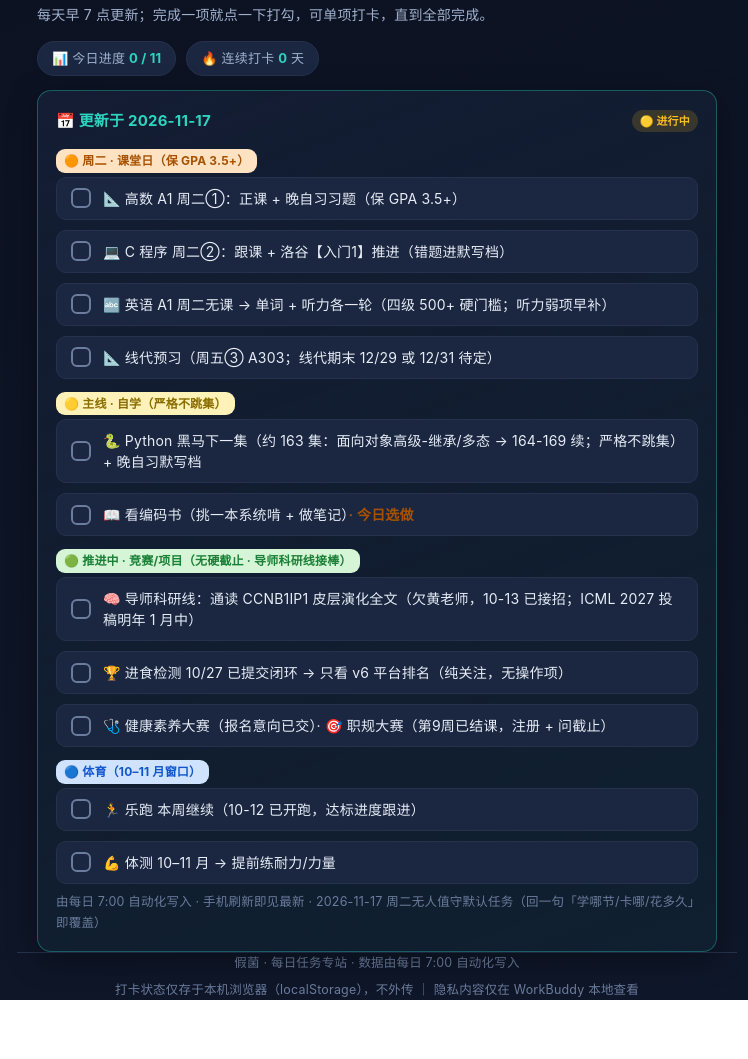
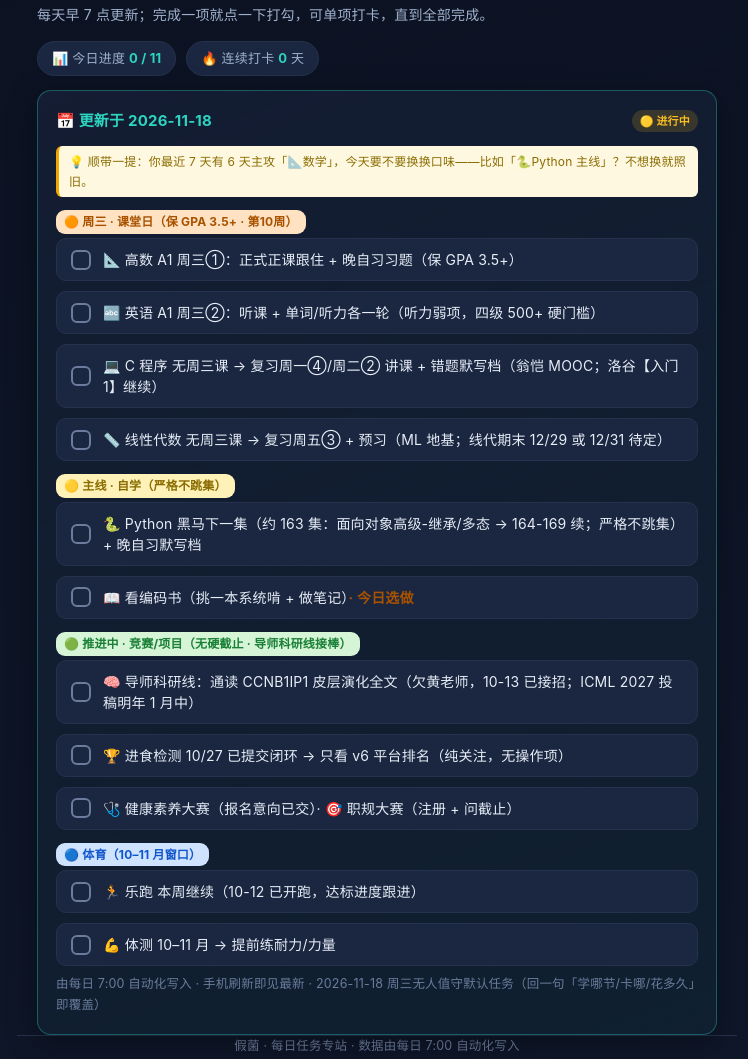
Before and after one commit to jiajun-huang2008/daily-task, a plain HTML site: page index.html in a window 1280 px wide. Shown: the part 245-1304 px from the top of the page, without its empty margins (263-1011 px from the left). Before the commit the page ends 1245 px from the top, so only its background shows below. Drawn offline with Linux system fonts and the light colour scheme.

Commit message:
auto: daily task 2026-11-18

```diff
--- a/index.html
+++ b/index.html
@@ -92,14 +92,16 @@
   <div id="dailyMeta" class="meta" data-page-node-id="DCQBY22HBpN1ZfRjIo2O4o"></div>
   <!-- DAILY_TASK_START -->
   <div class="card daily-card">
-    <div class="dt-head"><span class="dt-date">📅 更新于 2026-11-17</span><span class="badge b-doing">🟡 进行中</span></div>
+    <div class="dt-head"><span class="dt-date">📅 更新于 2026-11-18</span><span class="badge b-doing">🟡 进行中</span></div>
 
-    <p style="margin:10px 0 4px"><span style="display:inline-block;background:#ffe2c2;color:#a85200;font-weight:700;font-size:12px;padding:2px 8px;border-radius:9px">🟠 周二 · 课堂日（保 GPA 3.5+）</span></p>
+    <div style="margin:8px 0 2px;background:#fff8e1;border-left:3px solid #f0a500;color:#8a6d00;font-size:12px;padding:6px 10px;border-radius:6px">💡 顺带一提：你最近 7 天有 6 天主攻「📐数学」，今天要不要换换口味——比如「🐍Python 主线」？不想换就照旧。</div>
+
+    <p style="margin:10px 0 4px"><span style="display:inline-block;background:#ffe2c2;color:#a85200;font-weight:700;font-size:12px;padding:2px 8px;border-radius:9px">🟠 周三 · 课堂日（保 GPA 3.5+ · 第10周）</span></p>
     <ul class="dt-list">
-      <li>📐 高数 A1 周二①：正课 + 晚自习习题（保 GPA 3.5+）</li>
-      <li>💻 C 程序 周二②：跟课 + 洛谷【入门1】推进（错题进默写档）</li>
-      <li>🔤 英语 A1 周二无课 → 单词 + 听力各一轮（四级 500+ 硬门槛；听力弱项早补）</li>
-      <li>📐 线代预习（周五③ A303；线代期末 12/29 或 12/31 待定）</li>
+      <li>📐 高数 A1 周三①：正式正课跟住 + 晚自习习题（保 GPA 3.5+）</li>
+      <li>🔤 英语 A1 周三②：听课 + 单词/听力各一轮（听力弱项，四级 500+ 硬门槛）</li>
+      <li>💻 C 程序 无周三课 → 复习周一④/周二② 讲课 + 错题默写档（翁恺 MOOC；洛谷【入门1】继续）</li>
+      <li>📏 线性代数 无周三课 → 复习周五③ + 预习（ML 地基；线代期末 12/29 或 12/31 待定）</li>
     </ul>
 
     <p style="margin:10px 0 4px"><span style="display:inline-block;background:#fff2b8;color:#8a6d00;font-weight:700;font-size:12px;padding:2px 8px;border-radius:9px">🟡 主线 · 自学（严格不跳集）</span></p>
@@ -112,7 +114,7 @@
     <ul class="dt-list">
       <li>🧠 导师科研线：通读 CCNB1IP1 皮层演化全文（欠黄老师，10-13 已接招；ICML 2027 投稿明年 1 月中）</li>
       <li>🏆 进食检测 10/27 已提交闭环 → 只看 v6 平台排名（纯关注，无操作项）</li>
-      <li>🩺 健康素养大赛（报名意向已交）· 🎯 职规大赛（第9周已结课，注册 + 问截止）</li>
+      <li>🩺 健康素养大赛（报名意向已交）· 🎯 职规大赛（注册 + 问截止）</li>
     </ul>
 
     <p style="margin:10px 0 4px"><span style="display:inline-block;background:#cfe3ff;color:#1155cc;font-weight:700;font-size:12px;padding:2px 8px;border-radius:9px">🔵 体育（10–11 月窗口）</span></p>
@@ -121,7 +123,7 @@
       <li>💪 体测 10–11 月 → 提前练耐力/力量</li>
     </ul>
 
-    <div class="mini">由每日 7:00 自动化写入 · 手机刷新即见最新 · 2026-11-17 周二无人值守默认任务（回一句「学哪节/卡哪/花多久」即覆盖）</div>
+    <div class="mini">由每日 7:00 自动化写入 · 手机刷新即见最新 · 2026-11-18 周三无人值守默认任务（回一句「学哪节/卡哪/花多久」即覆盖）</div>
   </div>
   <!-- DAILY_TASK_END -->
 </section>
```
